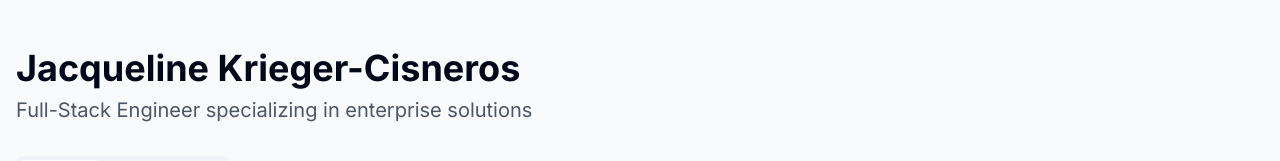
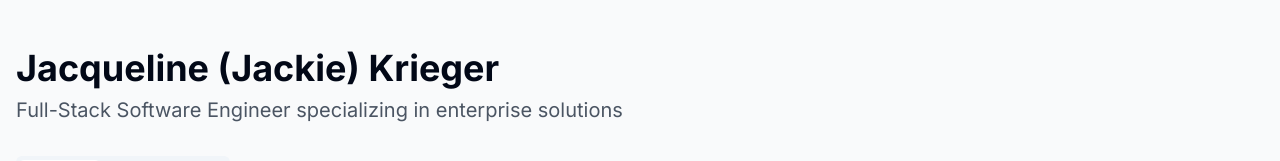
Before and after one commit to kriegercisneros/portfolio, a Next.js app: page / in a window 1280 px wide. Shown: the top 161 px of the page. Built offline with nearby package versions, Linux system fonts and the light colour scheme.

Commit message:
update name

```diff
--- a/src/components/portfolio/layout.tsx
+++ b/src/components/portfolio/layout.tsx
@@ -124,8 +124,8 @@ const Portfolio = () => {
           animate={{ opacity: 1, y: 0 }}
           transition={{ duration: 0.5 }}
         >
-          <h1 className="text-4xl font-bold mb-2">Jacqueline Krieger-Cisneros</h1>
-          <p className="text-xl text-gray-600 mb-8">Full-Stack Engineer specializing in enterprise solutions</p>
+          <h1 className="text-4xl font-bold mb-2">Jacqueline (Jackie) Krieger</h1>
+          <p className="text-xl text-gray-600 mb-8">Full-Stack Software Engineer specializing in enterprise solutions</p>
         </motion.div>
 
         <Tabs defaultValue="projects" className="w-full">
```
